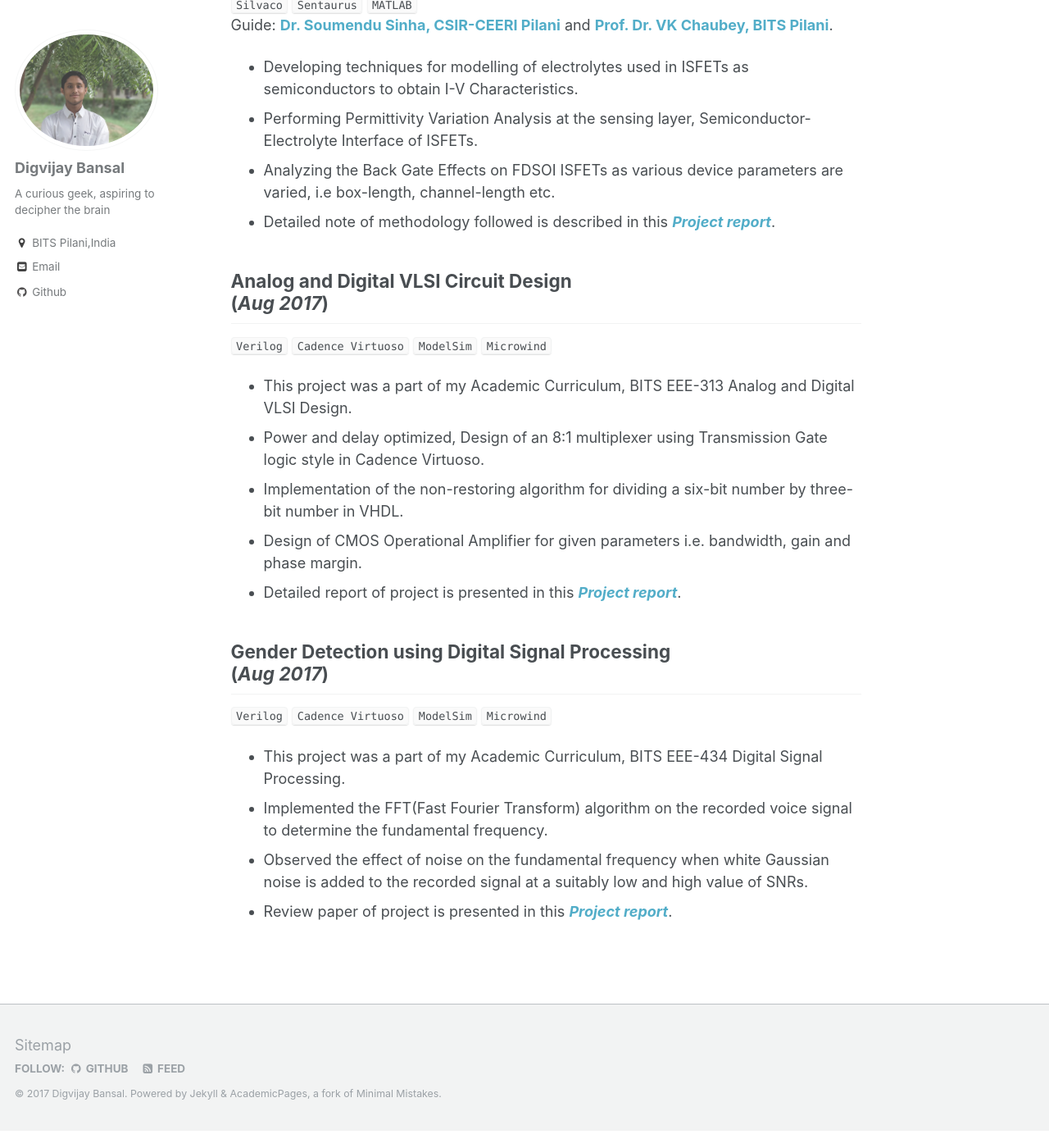
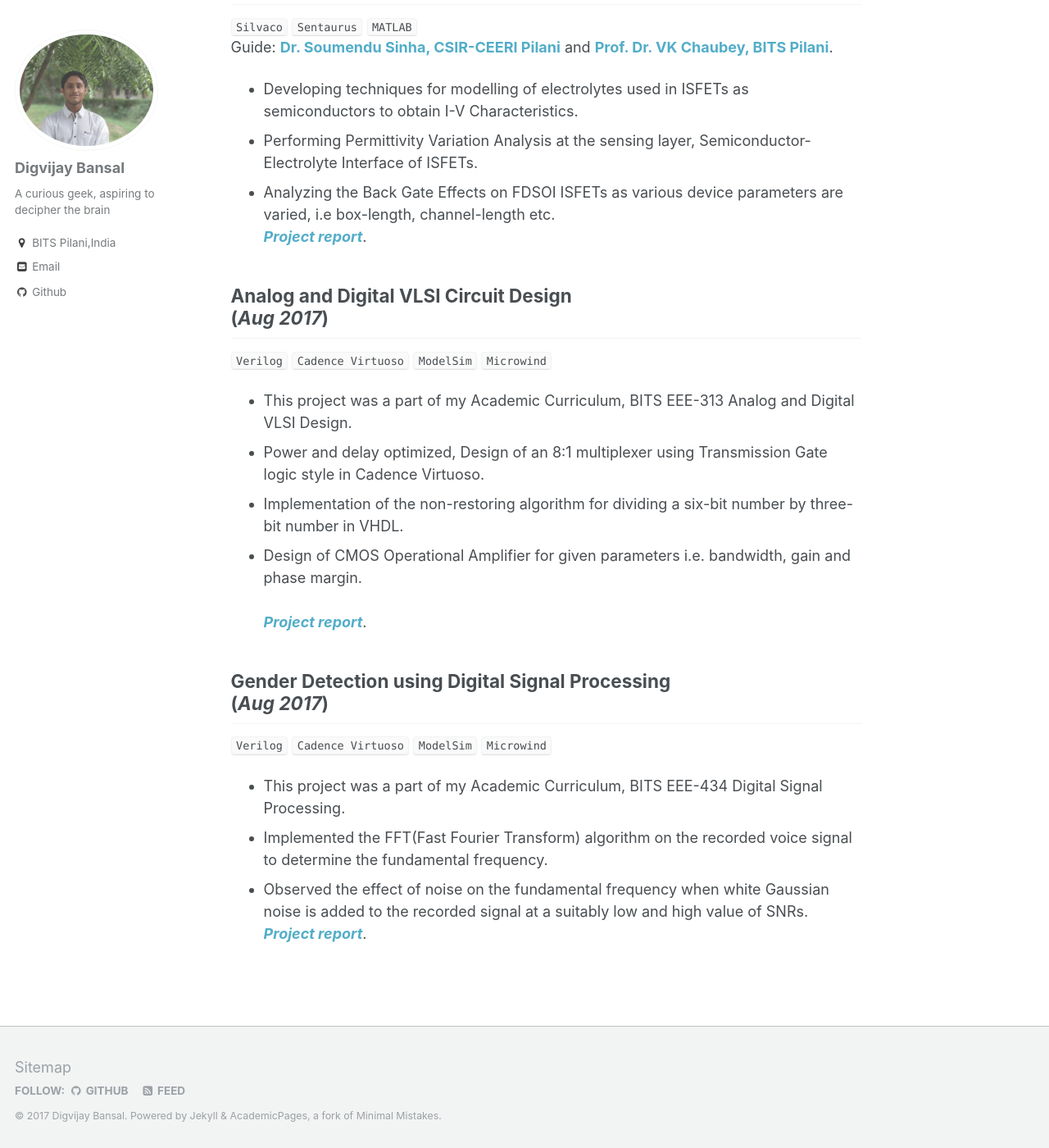
Before and after one commit to digvijay-bansal/digvijay-bansal.github.io, a Jekyll site: the page built from _pages/projects.md, in a window 1280 px wide and 1400 px high, scrolled down 644 px. Shown: the whole window at 82% size. Built offline with Jekyll 4.4.1, drawn with Linux system fonts in a browser that asks for light colours; before the commit the page ends 2023 px from its top, so only the background shows below that.

Commit message:
Update projects.md

```diff
--- a/_pages/projects.md
+++ b/_pages/projects.md
@@ -11,7 +11,7 @@ Guide: Mr. Ajit Kumar, Adani Power Limited, Guajart, India.
 <br>
 +	This project was part of my Summer Internship at [Adani Power Training and Reseach Institute](http://www.aptri.org/), Gujarat, India.
 +	I gained an extensive hands-on experience in Industrial Standard Testing process and methodologies followed during Overhauling of Power Generation Units.
-+	I worked on exploring possibilties to reduce losses during the maintainence of Power Generators by analyzing operation data of several years.
++	I worked on exploring possibilties to reduce losses during the maintainence of Power Generators by analyzing operation data of several years.<br>
 [*Project Report*](https://github.com/digvijay-bansal/Maintainence-and-Overhauling-of-Generators-)
 
 
@@ -20,20 +20,20 @@ Guide: Mr. Ajit Kumar, Adani Power Limited, Guajart, India.
 Guide: [**Dr. Soumendu Sinha, CSIR-CEERI Pilani**](https://www.ceeri.res.in/profiles/soumendu-sinha) and [**Prof. Dr. VK Chaubey, BITS Pilani**](http://universe.bits-pilani.ac.in/Pilani/vkc/profile).
 + Developing techniques for modelling of electrolytes used in ISFETs as semiconductors to obtain I-V Characteristics.
 + Performing Permittivity Variation Analysis at the sensing layer, Semiconductor-Electrolyte Interface of ISFETs.
-+ Analyzing the Back Gate Effects on FDSOI ISFETs as various device parameters are varied, i.e box-length, channel-length etc.
-+ Detailed note of methodology followed is described in this [**_Project report_**](https://github.com/digvijay-bansal/Simulation-of-FDSOI-ISFETS).
++ Analyzing the Back Gate Effects on FDSOI ISFETs as various device parameters are varied, i.e box-length, channel-length etc.<br>
+[**_Project report_**](https://github.com/digvijay-bansal/Simulation-of-FDSOI-ISFETS).
 
 ## Analog and Digital VLSI Circuit Design<br>(_Aug 2017_)
 `Verilog` `Cadence Virtuoso` `ModelSim` `Microwind`<br>
-* This project was a part of my Academic Curriculum, BITS EEE-313 Analog and Digital VLSI Design.
-* Power and delay optimized, Design of an 8:1 multiplexer using Transmission Gate logic style in Cadence Virtuoso.
-* Implementation of the non-restoring algorithm for dividing a six-bit number by three-bit number in VHDL.
-* Design of CMOS Operational Amplifier for given parameters i.e. bandwidth, gain and phase margin.<br>
-* Detailed report of project is presented in this [**_Project report_**](https://github.com/digvijay-bansal/ADVD-Project/blob/master/ADVD%20Digital%20Assignment.pdf).
++ This project was a part of my Academic Curriculum, BITS EEE-313 Analog and Digital VLSI Design.
++ Power and delay optimized, Design of an 8:1 multiplexer using Transmission Gate logic style in Cadence Virtuoso.
++ Implementation of the non-restoring algorithm for dividing a six-bit number by three-bit number in VHDL.
++ Design of CMOS Operational Amplifier for given parameters i.e. bandwidth, gain and phase margin.<br>
+<br>[**_Project report_**](https://github.com/digvijay-bansal/ADVD-Project/blob/master/ADVD%20Digital%20Assignment.pdf).
 
 ## Gender Detection using Digital Signal Processing<br>(_Aug 2017_)
 `Verilog` `Cadence Virtuoso` `ModelSim` `Microwind`<br>
-* This project was a part of my Academic Curriculum, BITS EEE-434 Digital Signal Processing.
-* Implemented the FFT(Fast Fourier Transform) algorithm on the recorded voice signal to determine the fundamental frequency.
-* Observed the effect of noise on the fundamental frequency when white Gaussian noise is added to the recorded signal at a suitably low and high value of SNRs.<br>
-* Review paper of project is presented in this [**_Project report_**](https://github.com/digvijay-bansal/Gender-Detection).
++ This project was a part of my Academic Curriculum, BITS EEE-434 Digital Signal Processing.
++ Implemented the FFT(Fast Fourier Transform) algorithm on the recorded voice signal to determine the fundamental frequency.
++ Observed the effect of noise on the fundamental frequency when white Gaussian noise is added to the recorded signal at a suitably low and high value of SNRs.<br>
+[**_Project report_**](https://github.com/digvijay-bansal/Gender-Detection).
```
